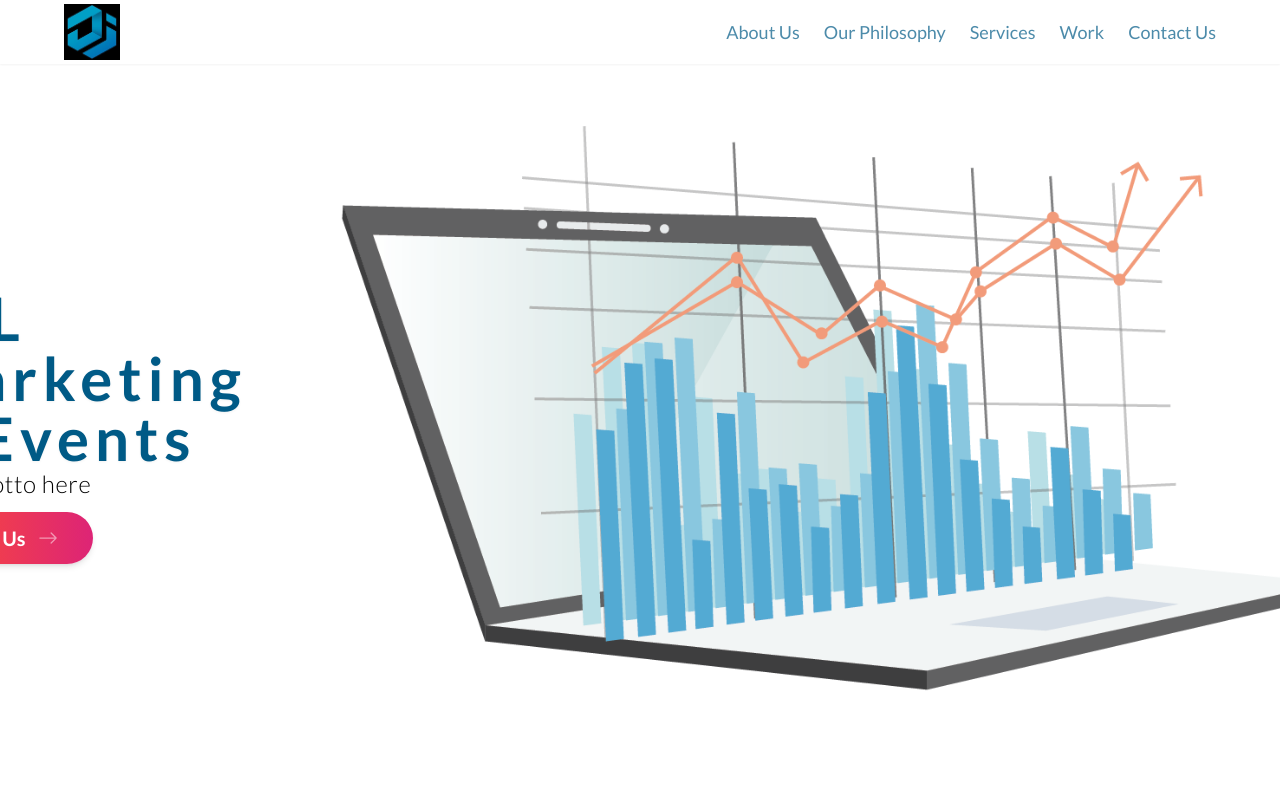
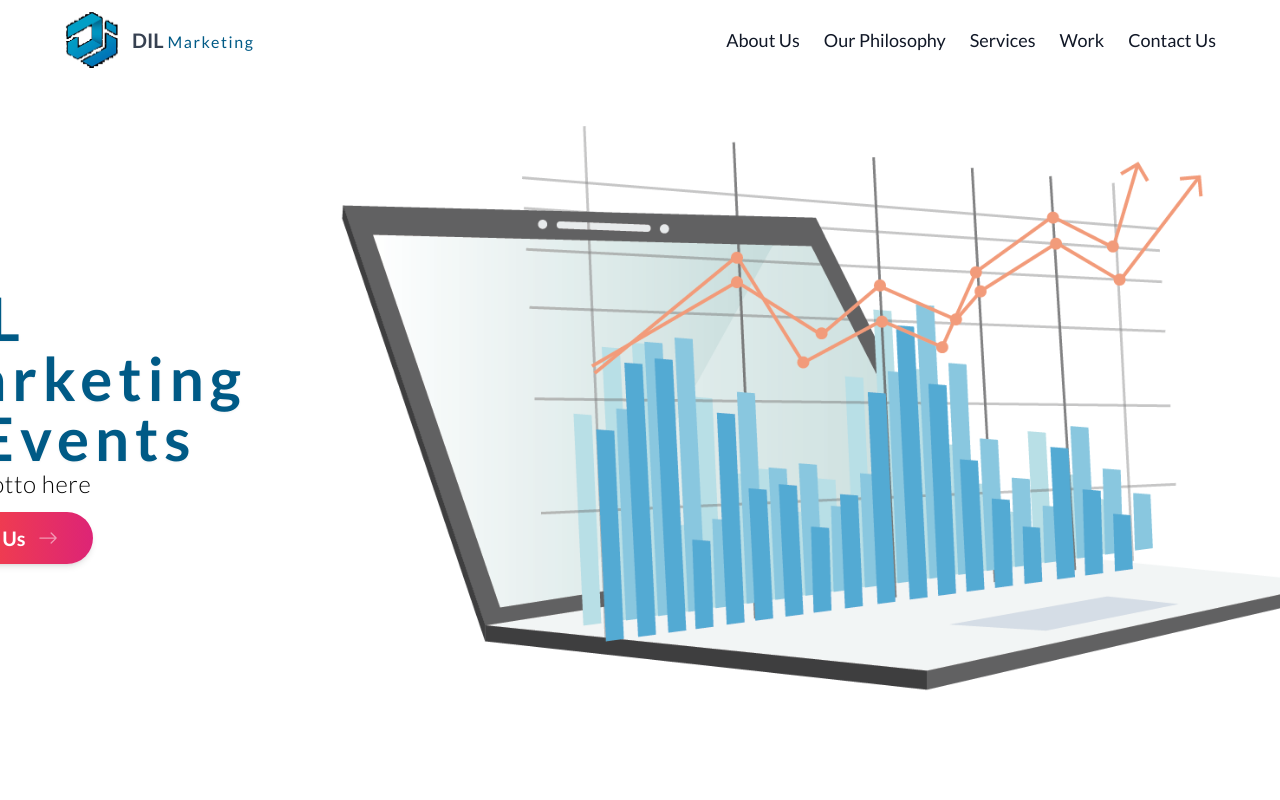
Before and after one commit to NatiG100/dil, a Next.js app: page / in a window 1280 px wide. Shown: the top 800 px of the page. Built offline with nearby package versions, Linux system fonts and the light colour scheme.

Commit message:
add smooth scroll

```diff
--- a/components/AppBar.tsx
+++ b/components/AppBar.tsx
@@ -1,28 +1,30 @@
 import Image from "next/image";
-import Link from "next/link";
 import { ReactNode } from "react";
 import {TfiMenu} from 'react-icons/tfi'
 import {AiFillCloseCircle} from 'react-icons/ai'
 import {useState} from 'react'
+import {Link} from 'react-scroll'
 
-export default function AppBar(){
+export default function AppBar({top}:{top:boolean}){
     const [show,setShow] = useState(false)
     function toggleVisibility(){
         setShow((show)=>(!show))
     }
+
     return(
         <>
-            <nav className="
+            <nav className={`
                 w-full fixed top-0 left-0
-                bg-white shadow-sm px-6 md:px-16 z-10
-                "
+                ${top?"bg-transparent":"bg-white shadow-sm"} px-6 md:px-16 z-10
+            `}
             >
                 <div className="
-                        ml-auto mr-auto w-full max-w-7xl h-16
+                        ml-auto mr-auto w-full max-w-7xl h-20
                         flex items-center justify-between
 
                     "
                 >
+                    <div className="flex h-full items-center gap-3">
                         <Image
                             src="/img/logo.PNG"
                             height={1200}
@@ -31,15 +33,17 @@ export default function AppBar(){
                             className="h-14 w-14 bg-blend-difference"
 
                         />
+                        <p className="font-semibold text-gray-700 text-xl">DIL <span className="text-base text-primary font-normal tracking-widest">Marketing</span></p>
+                    </div>
                     <button className="block md:hidden text-xl text-gray-600 hover:text-gray-900 transition-all" onClick={toggleVisibility}>
                         <TfiMenu className=""/>
                     </button>
                     <div className="hidden md:flex items-center gap-6 text-primary/70 justify-between text-lg h-full">
-                        <NavLink href="#aboutUs" >About Us</NavLink>
-                        <NavLink href="#philosophy" >Our Philosophy</NavLink>
-                        <NavLink href="#services" >Services</NavLink>
-                        <NavLink href="#work" >Work</NavLink>
-                        <NavLink href="#contact" >Contact Us</NavLink>
+                        <NavLink href="#aboutUs" to="aboutUs">About Us</NavLink>
+                        <NavLink href="#philosophy" to="philosophy">Our Philosophy</NavLink>
+                        <NavLink href="#services" to="services">Services</NavLink>
+                        <NavLink href="#work" to="work">Work</NavLink>
+                        <NavLink href="#contact" to="contact">Contact Us</NavLink>
                     </div>
                 </div>
             </nav>
@@ -48,15 +52,19 @@ export default function AppBar(){
     )
 }
 
-export function NavLink({href,children,onClick}:{href:string,children:ReactNode,onClick?:()=>void}){
+export function NavLink({href,children,onClick,to}:{href:string,children:ReactNode,onClick?:()=>void,to:string}){
     return(
+
         <Link
-            href={href}
+            to={to}
             className="
-                h-full flex items-center active:border-y-4 border-primary/50 border-t-transparent
-                transition-color duration-100 hover:text-primary
+                h-full flex items-center border-t-transparent
+                transition-color duration-100 text-gray-900 hover:text-primary cursor-pointer
             "
             onClick={onClick}
+            spy={true}
+            activeClass="text-primary border-y-4 border-primary/50"
+            smooth={true}
         >
             {children}
         </Link>
@@ -84,11 +92,11 @@ export function MobileNavigationModal({show,toggle}:{show:boolean,toggle:()=>voi
                 <p className="tracking-widest font-light text-center md:text-start">Your Motto here</p>
             </div>
             <div className="flex flex-col items-center gap-2 text-primary/70 justify-between text-lg h-max">
-                <NavLink href="#aboutUs" onClick={toggle}>About Us</NavLink>
-                <NavLink href="#philosophy" onClick={toggle}>Our Philosophy</NavLink>
-                <NavLink href="#services" onClick={toggle}>Services</NavLink>
-                <NavLink href="#work" onClick={toggle}>Work</NavLink>
-                <NavLink href="#contact" onClick={toggle}>Contact Us</NavLink>
+                <NavLink href="#aboutUs" onClick={toggle} to="aboutUs">About Us</NavLink>
+                <NavLink href="#philosophy" onClick={toggle} to="philosophy">Our Philosophy</NavLink>
+                <NavLink href="#services" onClick={toggle} to="services">Services</NavLink>
+                <NavLink href="#work" onClick={toggle} to="work">Work</NavLink>
+                <NavLink href="#contact" onClick={toggle} to="contact">Contact Us</NavLink>
             </div>
             <button className={`${show?"opacity-100":"-top-[1vh] opacity-0"} mx-4 fixed top-4 right-4 block md:hidden text-4xl text-gray-400 hover:text-gray-600 transition-all`} onClick={toggle}>
                 <AiFillCloseCircle className=""/>
--- /dev/null
+++ b/hooks/useShowNavBar.tsx
@@ -0,0 +1,26 @@
+import { useEffect, useState } from "react";
+
+export default function useShowNavBar(){
+    const [displayNav, setDisplayNav] = useState(true);
+    const [isScrollAtTop, setIsScrollAtTop] = useState(true);
+    useEffect(()=>{
+        let prevYPos = window.scrollY;
+        const scrollHandler = (event:any)=>{
+            let currentScrollPos = window.scrollY;
+            setIsScrollAtTop(window.scrollY<60); // set isScrollAtTop to true when scroll pos Y is less than 20px
+            let delta = currentScrollPos - prevYPos;
+            prevYPos = currentScrollPos;
+            if(delta<0){
+            setDisplayNav(true);
+            }else if(delta>0){
+            setDisplayNav(false);
+            }
+        }
+        document.addEventListener('scroll',scrollHandler);
+        return ()=>document.removeEventListener('scroll', scrollHandler);
+    },[]);
+    return{
+        isScrollAtTop,
+        displayNav,
+    }
+}
--- a/package.json
+++ b/package.json
@@ -13,6 +13,7 @@
     "@types/node": "20.5.9",
     "@types/react": "18.2.21",
     "@types/react-dom": "18.2.7",
+    "@types/react-scroll": "^1.8.10",
     "aos": "^2.3.4",
     "autoprefixer": "10.4.15",
     "eslint": "8.48.0",
@@ -22,6 +23,7 @@
     "react": "18.2.0",
     "react-dom": "18.2.0",
     "react-icons": "^4.10.1",
+    "react-scroll": "^1.9.0",
     "tailwindcss": "3.3.3",
     "typescript": "5.2.2"
   }
--- a/pages/index.tsx
+++ b/pages/index.tsx
@@ -8,9 +8,10 @@ import ServiceSection from '@/sections/ServiceSection'
 import WorkSection from '@/sections/WorkSection'
 import ContactSection from '@/sections/ContactSection'
 import Footer from '@/components/Footer'
-import {useEffect} from 'react'
+import {useEffect,useState} from 'react'
 import AOS from 'aos'
 import "aos/dist/aos.css";
+import useShowNavBar from '@/hooks/useShowNavBar'
 
 
 const inter = Inter({ subsets: ['latin'] })
@@ -20,9 +21,10 @@ export default function Home() {
     AOS.init({duration:500,anchorPlacement:"bottom-center",offset:50})
     AOS.refresh();
   },[])
+  const {displayNav,isScrollAtTop} = useShowNavBar();
   return (
     <div className='block h-screen '>
-      <AppBar/>
+      {displayNav&&<AppBar top={isScrollAtTop}/>}
       <HeroSection/>
       <AboutUsSection/>
       <PhilosophySection/>
```
Also changed, not shown: public/img/logo.PNG, 1 other file (tests, documents, lock files or other folders). Lines whose indentation alone changed are shown as unchanged.
